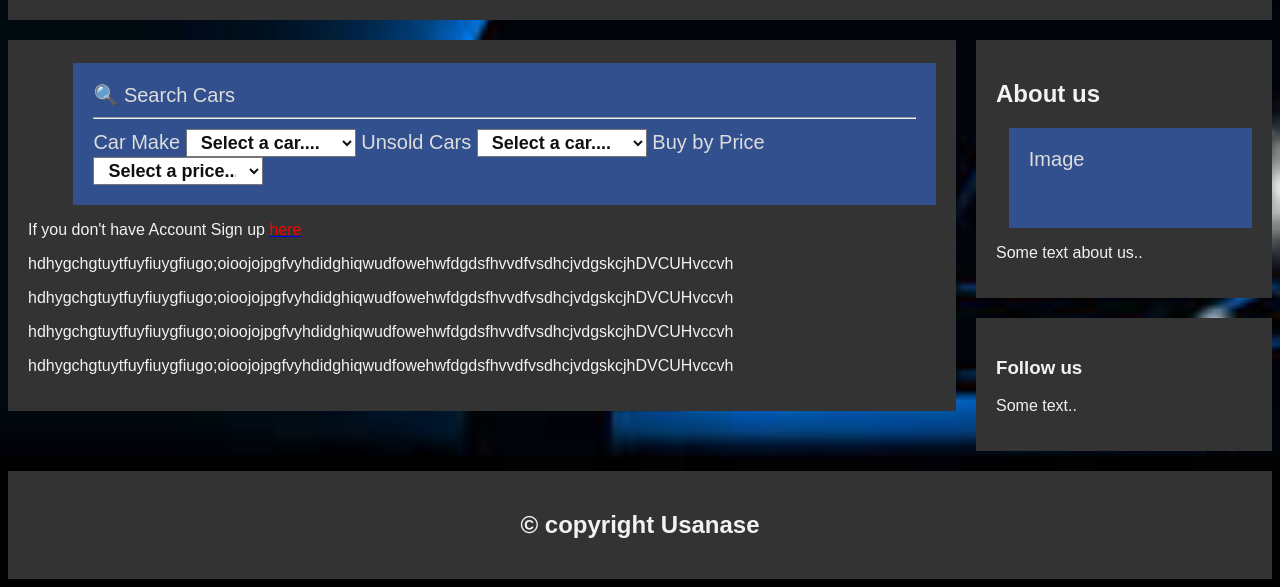
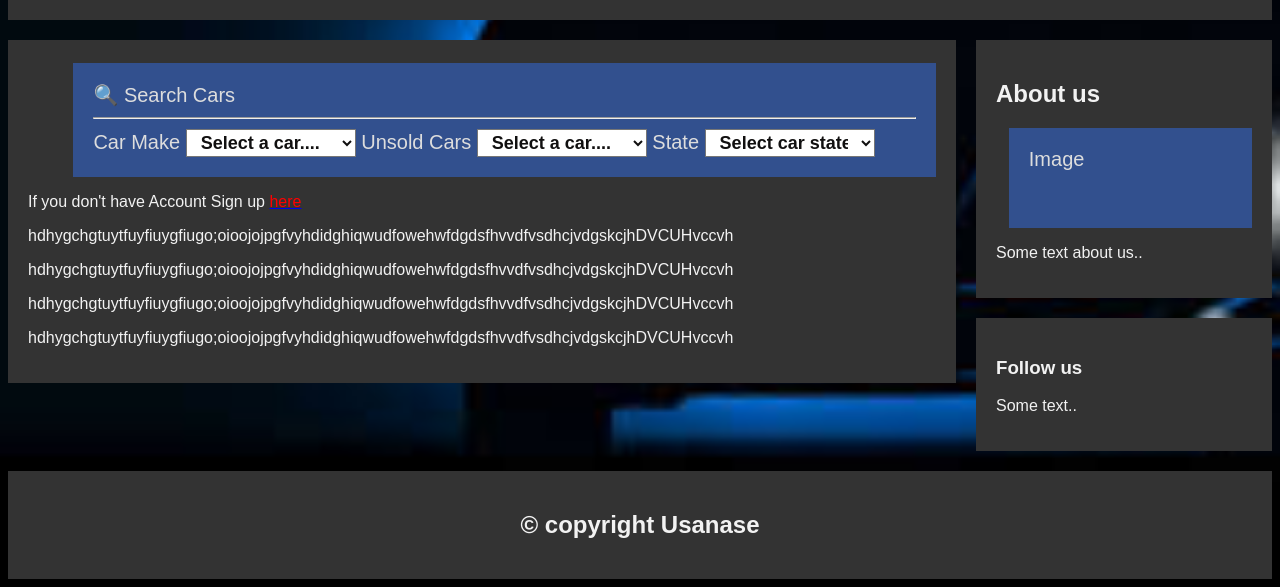
Before and after one commit to UsanaseD/AutoMart, a plain HTML site: page UI/index.html in a window 1280 px wide. Shown: the part 322-909 px from the top of the page. Drawn offline with Linux system fonts and the light colour scheme.

Commit message:
bug(car-state):correction of a declaration i had done earlier[Start #165936184]

```diff
--- a/UI/index.html
+++ b/UI/index.html
@@ -48,13 +48,10 @@
                                   <option>NISSAN</option>
 
                                 </select>
-                                Buy by Price  <select>
-                                        <option>Select a price....</option>
-                                          <option>500,000-1000,000</option>
-                                          <option>1000,000-2000,000</option>
-                                          <option>2000,000-5000,000</option>
-                                          <option>5000,000<</option>
-
+                                State <select>
+                                        <option>Select car state....</option>
+                                          <option>New</option>
+                                          <option>Used</option>
                                         </select>
                       </div>
 	 </div>
```
